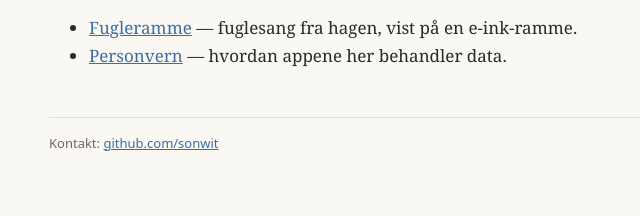
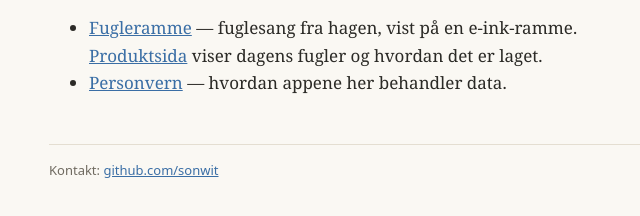
Before and after one commit to sonwit/sonwit.github.io, a plain HTML site: page index.html in a window 1280 px wide. Shown: the part 220-436 px from the top of the page, without its empty margins (291-931 px from the left). Drawn offline with Linux system fonts and the light colour scheme.

Commit message:
Lenker til produktsida fra forsida og Fugleramme-sida
Produktsida bor i prosjektrepoet og bygges der. Sidene her peker dit,
og /fugleramme/ beholder den korte teksten som er registrert som
hjemmeside for backup-appen.

Co-Authored-By: Claude Fable 5.1 <noreply@anthropic.com>

```diff
--- a/index.html
+++ b/index.html
@@ -12,7 +12,7 @@
 <h1>sonwit</h1>
 <p>Små hjemmeprosjekter: en hjemmeserver, litt automatisering og en fugleramme på veggen.</p>
 <ul>
-<li><a href="/fugleramme/">Fugleramme</a> — fuglesang fra hagen, vist på en e-ink-ramme.</li>
+<li><a href="/fugleramme/">Fugleramme</a> — fuglesang fra hagen, vist på en e-ink-ramme. <a href="https://sonwit.github.io/Bilderamme/">Produktsida</a> viser dagens fugler og hvordan det er laget.</li>
 <li><a href="/personvern/">Personvern</a> — hvordan appene her behandler data.</li>
 </ul>
 <footer>Kontakt: <a href="https://github.com/sonwit">github.com/sonwit</a></footer>
```
Also changed, not shown: fugleramme/index.html (+1 -0 lines).
